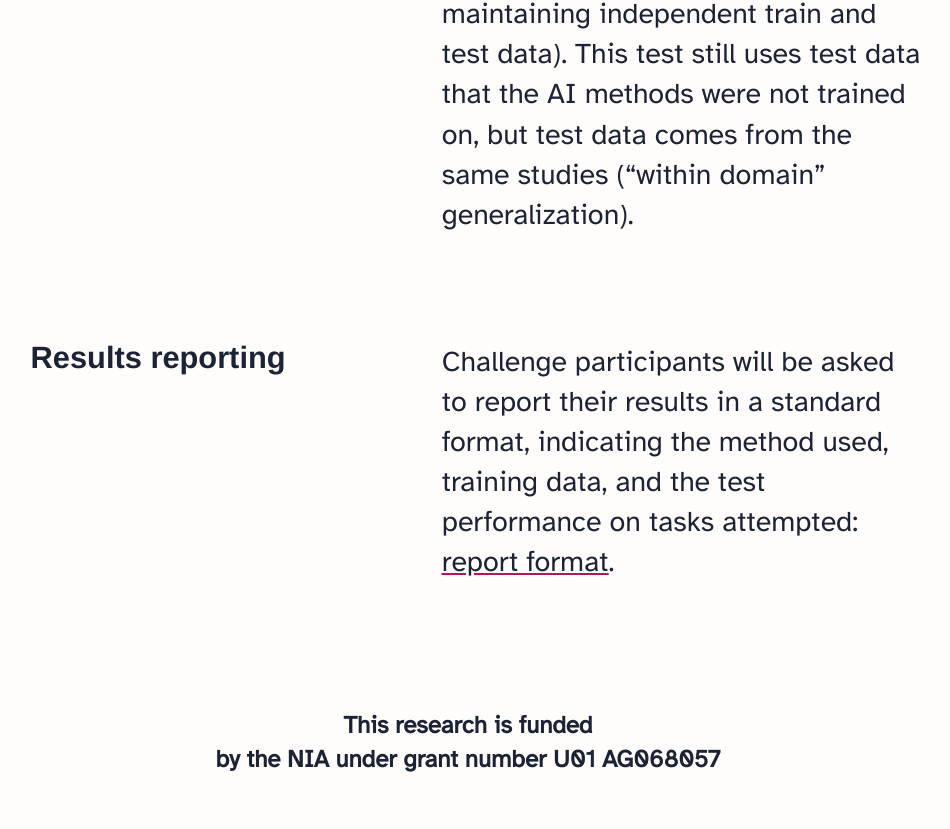
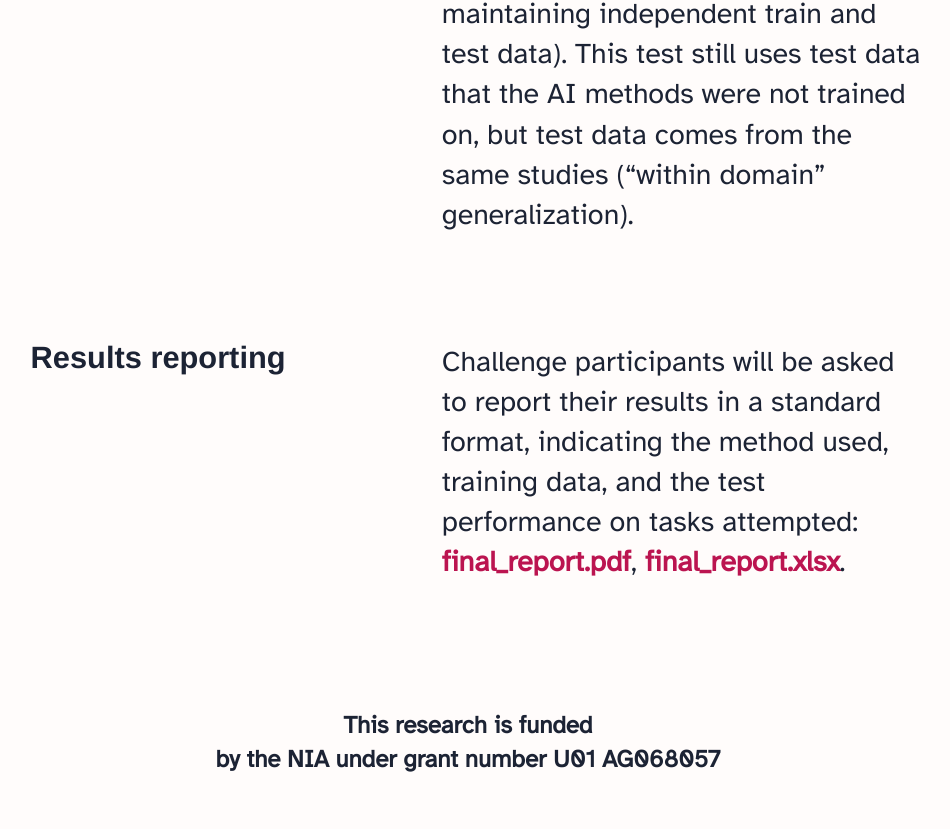
Before and after one commit to astra77/ad-detection-challenge, a plain HTML site: page assignment.html in a window 1280 px wide. Shown: the part 7993-8822 px from the top of the page, without its empty margins (172-1122 px from the left). Drawn offline with Linux system fonts and the light colour scheme.

Commit message:
Add files via upload

```diff
--- a/assignment.html
+++ b/assignment.html
@@ -215,7 +215,7 @@ Participants in the challenge will be asked to predict decline in 2 ways:<br><br
     Results reporting
 </h2>
 <p>
-Challenge participants will be asked to report their results in a standard format, indicating the method used, training data, and the test performance on tasks attempted: <u><a href="results.html" target="_blank">report format</a></u>.
+Challenge participants will be asked to report their results in a standard format, indicating the method used, training data, and the test performance on tasks attempted: <a class="redcolor" style="font-size:1em; font-weight:bold;" href="final_report.pdf">final_report.pdf</a>, <a class="redcolor" style="font-size:1em; font-weight:bold;" href="final_report.xlsx">final_report.xlsx</a>.
 
 </p>
 </div>
```
